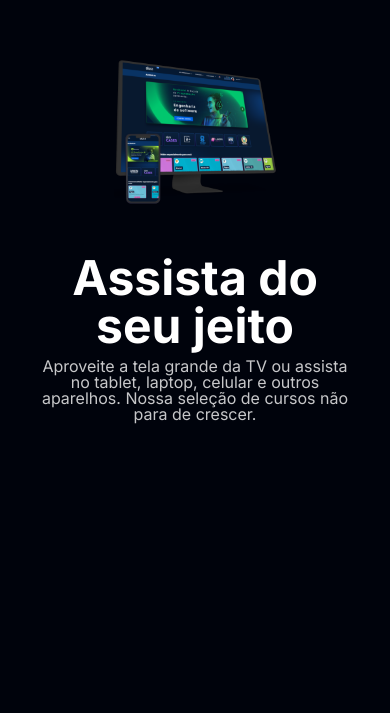
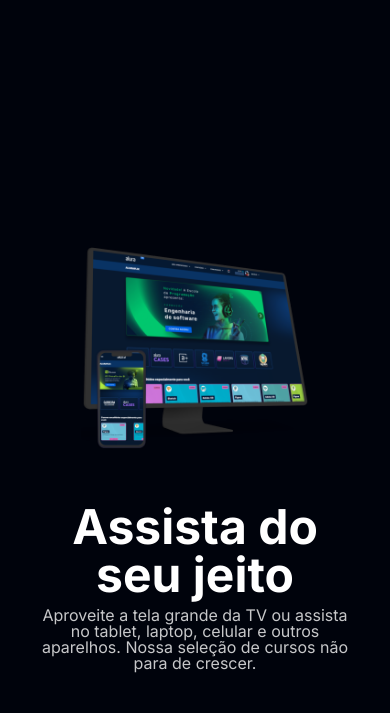
Before and after one commit to DanielSouza42/AluraCombo, a plain HTML site: page index.html in a window 390 px wide. Shown: the part 871-1584 px from the top of the page. Drawn offline with Linux system fonts and the light colour scheme.

Commit message:
Mais alguns detalhes do modo responsivo

```diff
--- a/styles/styles.css
+++ b/styles/styles.css
@@ -207,17 +207,17 @@ body{
 
 @media screen and (max-width: 768px) {
 
+
     .container{
-        display: block;
+        display: flex;
+        flex-direction: column;
+        justify-content: center;
         background: none;
 
 
 
     }
-    .principal{
-        display: flex;
-        justify-content: center;
-    }
+
     .container__imagem{
         width: 50vw;
     }
@@ -231,6 +231,9 @@ body{
         padding: auto 0;
     }
 
+    .secundario__imagem{
+        width: 70%;
+    }
     .dispositivos__lista{
         display: block;
         text-align: center;
```
